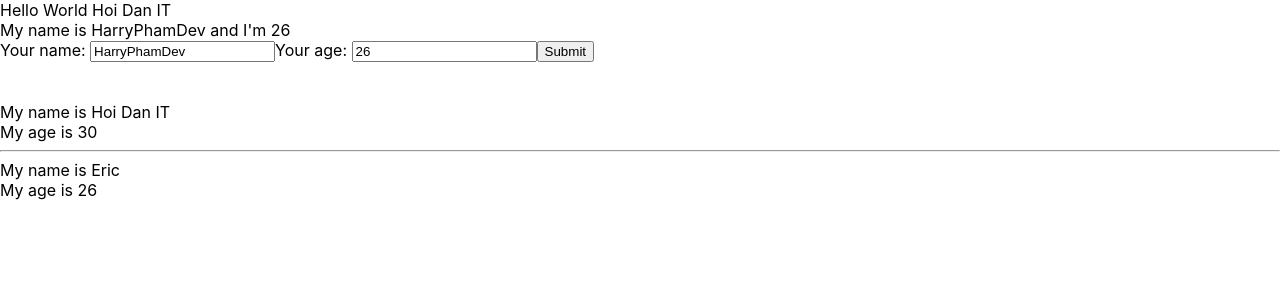
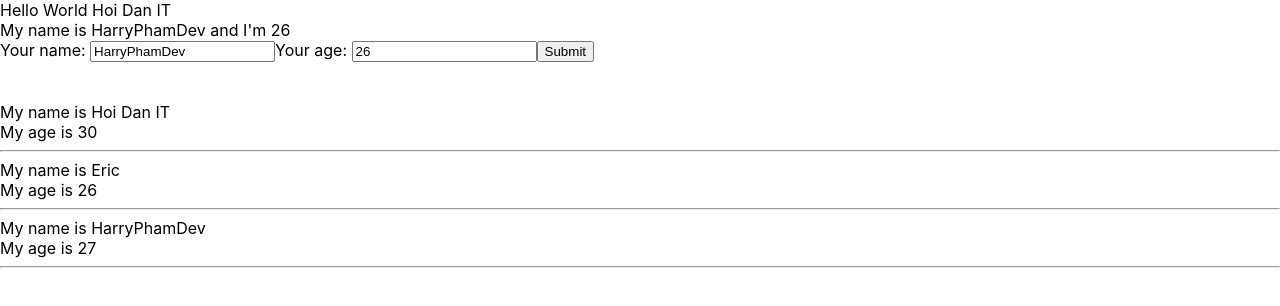
Before and after one commit to tranquockiem1998/test-demo-react, a React (Create React App) app: page / in a window 1280 px wide. Shown: the top 306 px of the page. Built offline with nearby package versions, Linux system fonts and the light colour scheme; the HTML template or start-up script is replaced by a standard one.

Commit message:
video 24

```diff
--- a/src/components/DisplayInfor.js
+++ b/src/components/DisplayInfor.js
@@ -2,14 +2,28 @@
 
 class DisplayInfor extends React.Component {
   render() {
-    console.log(this.props);
     // destructuring array/object
-    const { name, age } = this.props;
+    const { listUsers } = this.props;
     // props => viết tắt của từ properties
     return (
       <div>
+        {listUsers.map((user) => {
+          return (
+            <div key={user.id}>
+              <div>My name is {user.name}</div>
+              <div>My age is {user.age}</div>
+              <hr></hr>
+            </div>
+          );
+        })}
+        {/* {<div>My name is {name}</div>
+        <div>My age is {age}</div>
+        <hr></hr>
         <div>My name is {name}</div>
         <div>My age is {age}</div>
+        <hr></hr>
+        <div>My name is {name}</div>
+        <div>My age is {age}</div>} */}
       </div>
     );
   }
--- a/src/components/MyComponent.js
+++ b/src/components/MyComponent.js
@@ -6,16 +6,26 @@
 import DisplayInfor from "./DisplayInfor";
 
 class MyComponent extends React.Component {
+  state = {
+    listUser: [
+      { id: 1, name: "Hoi Dan IT", age: 30 },
+      { id: 2, name: "Eric", age: 26 },
+      { id: 3, name: "HarryPhamDev", age: 27 },
+    ],
+  };
+
   // JSX
+  // DRY: don't repeat yourself
   render() {
     const myInfor = ["ab", "c", "c"];
     return (
       <div>
         <UserInfor />
         <br /> <br />
-        <DisplayInfor name="Hoi Dan IT" age="30" />
-        <hr></hr>
-        <DisplayInfor name="Eric" age={26} myInfor={myInfor} />
+        <DisplayInfor
+          listUsers={this.state.listUser}
+          users={this.state.listUser}
+        />
       </div>
     );
   }
```
